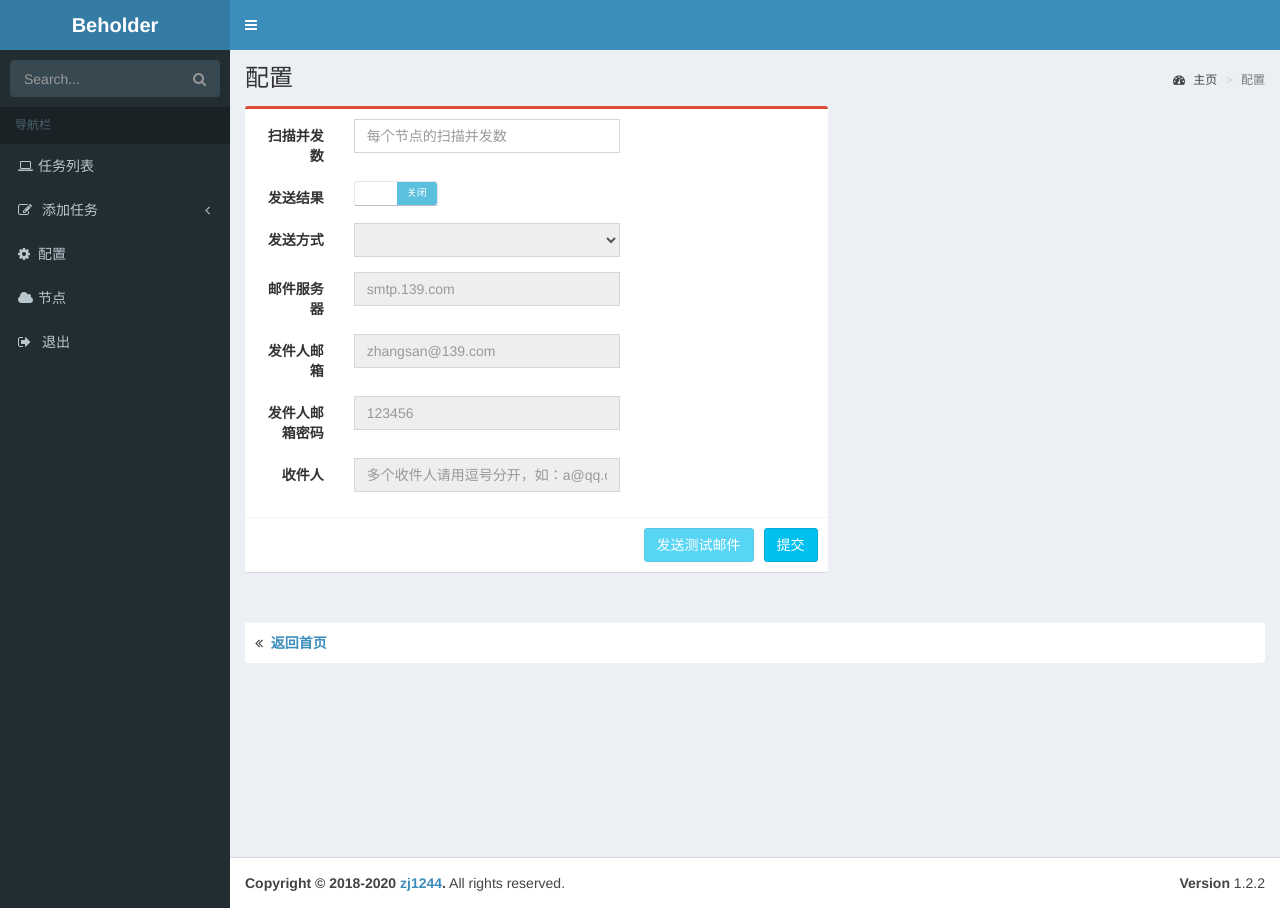
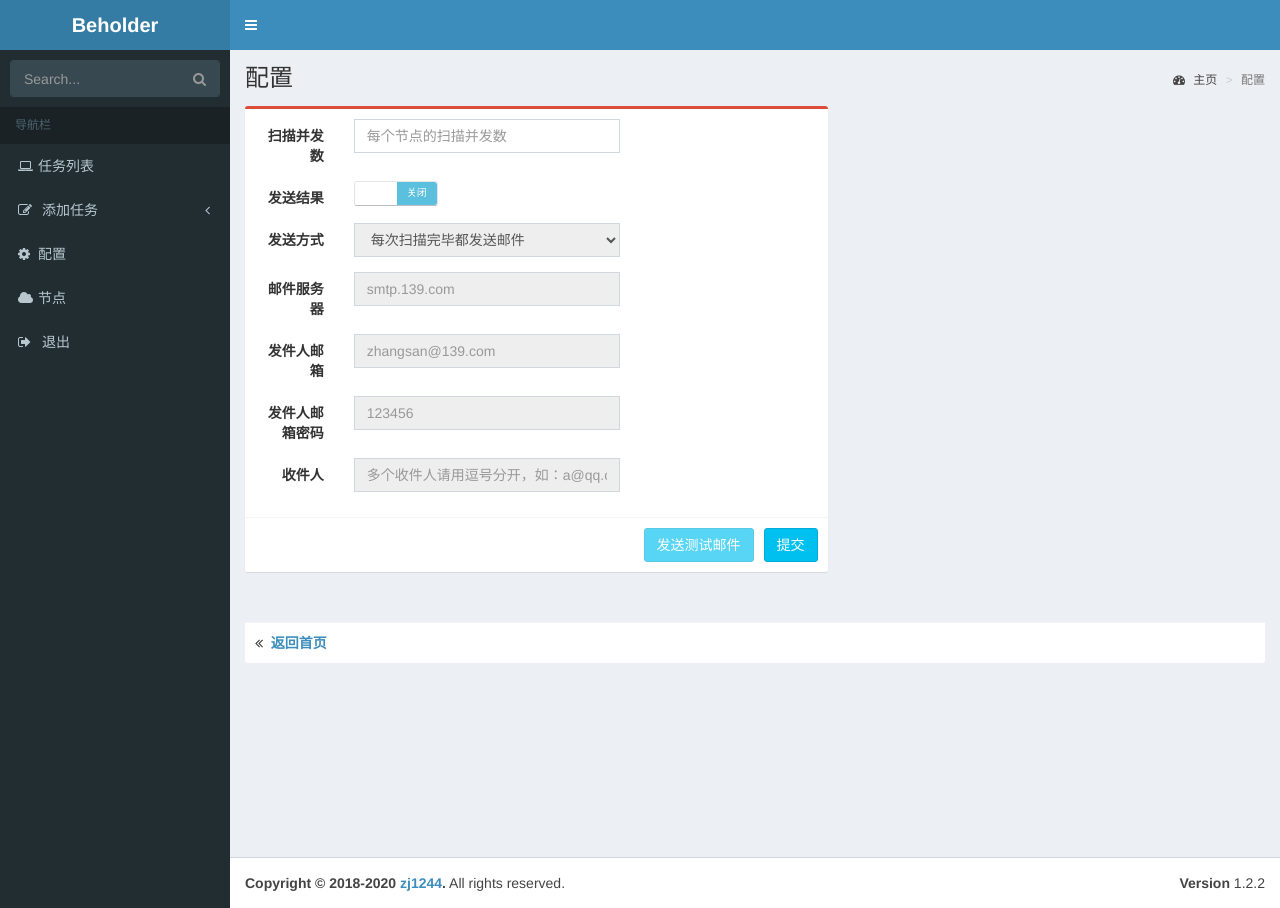
Before and after one commit to zj1244/beholder_web, a Flask app: page /setting in a window 1280 px wide. Run offline with Flask 2, Linux system fonts and the light colour scheme; the visitor is signed in with stand-in values (Sample User, id 1); data that the repository does not hold is empty; some libraries are stand-ins or nearby versions.

Commit message:
添加邮件发送方式

```diff
--- a/app/templates/setting.html
+++ b/app/templates/setting.html
@@ -88,6 +88,9 @@
                                             {% elif setting_data['send_type']=='change' %}
                                                 <option value="always">每次扫描完毕都发送邮件</option>
                                                 <option value="change" selected>只有出现端口变化或监控端口开放时发送</option>
+                                            {% else %}
+                                                <option value="always">每次扫描完毕都发送邮件</option>
+                                                <option value="change">只有出现端口变化或监控端口开放时发送</option>
                                             {% endif %}
                                         </select>
 
```
